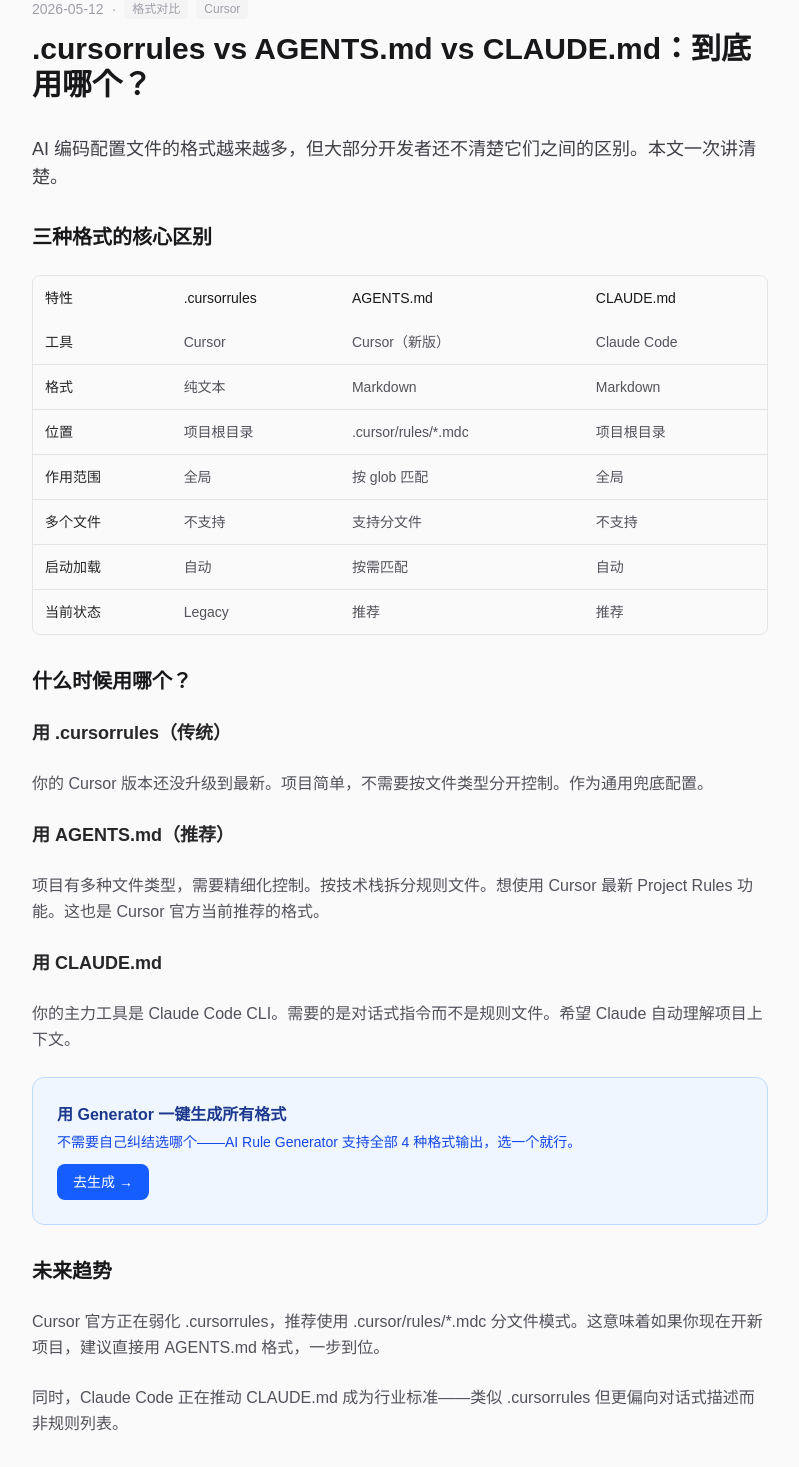
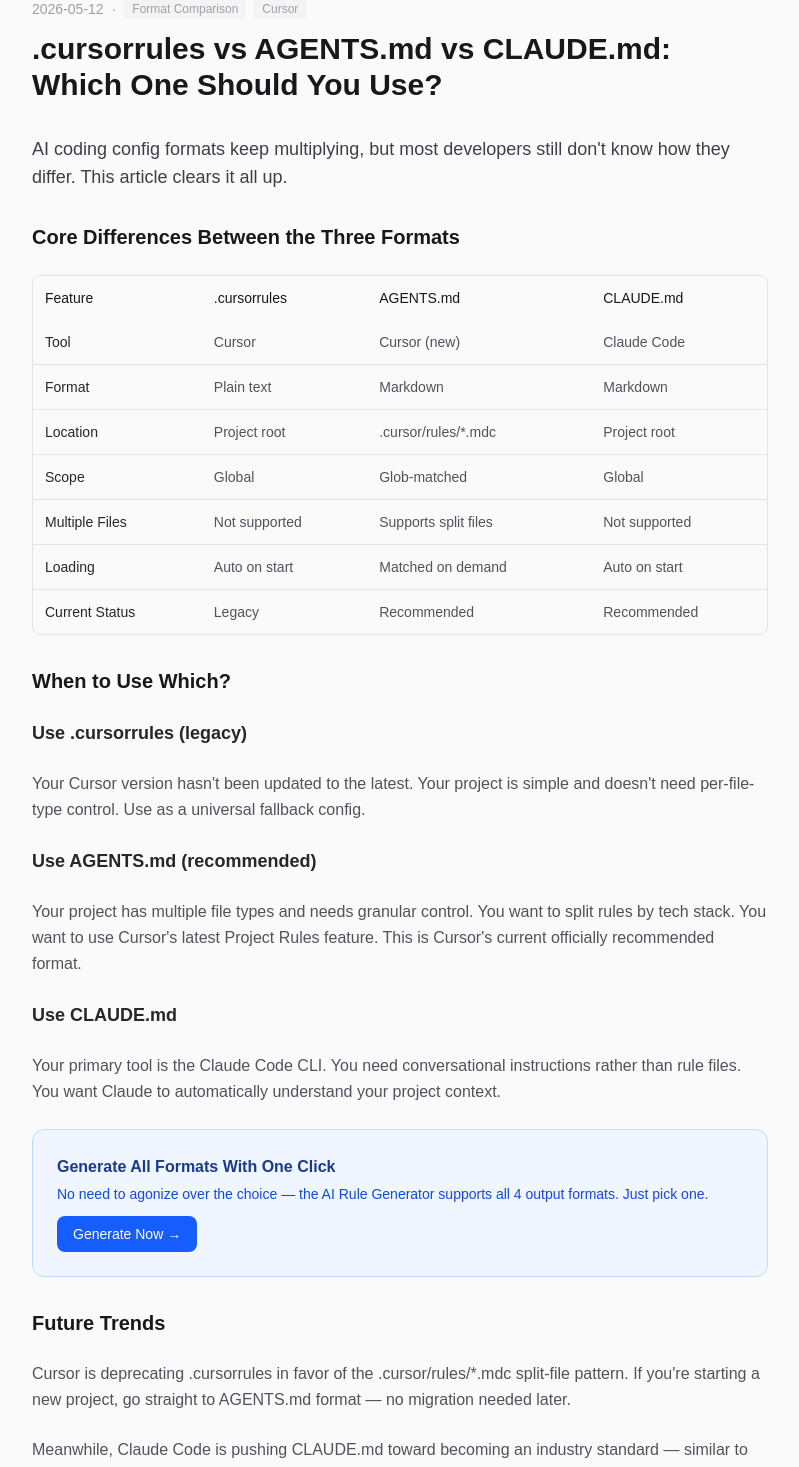
Before and after one commit to ningfd-ux/cursor-rules-cn, a Next.js app: page /blog/cursor-rules-vs-agents-md in a window 1280 px wide. Shown: the part 160-1627 px from the top of the page, without its empty margins (240-1039 px from the left). Built offline with nearby package versions, Linux system fonts and the light colour scheme; no server answers.

Commit message:
i18n: blog posts — ai-coding-workflow-beginners, how-to-write-cursor-rules translated
All blog metadata, titles, and content now English. 3 remaining blog posts to finish.

```diff
--- a/src/app/blog/ai-coding-workflow-beginners/page.tsx
+++ b/src/app/blog/ai-coding-workflow-beginners/page.tsx
@@ -17,54 +17,54 @@
         <header className="mb-8 not-prose">
           <div className="mb-3 flex items-center gap-2 text-sm text-zinc-400">
             <span>2026-05-12</span><span>·</span>
-            <span className="rounded bg-zinc-100 px-2 py-0.5 text-xs dark:bg-zinc-800">入门</span>
-            <span className="rounded bg-zinc-100 px-2 py-0.5 text-xs dark:bg-zinc-800">工作流</span>
+            <span className="rounded bg-zinc-100 px-2 py-0.5 text-xs dark:bg-zinc-800">Beginner</span>
+            <span className="rounded bg-zinc-100 px-2 py-0.5 text-xs dark:bg-zinc-800">Workflow</span>
           </div>
-          <h1 className="text-3xl font-bold text-zinc-900 dark:text-zinc-100">AI 编码工作流入门指南 2026</h1>
+          <h1 className="text-3xl font-bold text-zinc-900 dark:text-zinc-100">AI Coding Workflow Guide 2026</h1>
         </header>
 
         <section className="text-base leading-relaxed text-zinc-600 dark:text-zinc-400 space-y-6">
-          <p className="lead text-lg text-zinc-700 dark:text-zinc-300">刚接触 AI 编程工具？不知道从哪开始？本文帮你建立一套完整的工作流——安装、配置、日常开发到上线部署。</p>
+          <p className="lead text-lg text-zinc-700 dark:text-zinc-300">New to AI coding tools? Not sure where to start? This article helps you build a complete workflow — from setup and configuration to daily development and deployment.</p>
 
-          <h2 className="text-xl font-bold text-zinc-900 dark:text-zinc-100 mt-8">第一步：选工具</h2>
-          <p>2026 年主流的 AI 编程工具有四个：</p>
+          <h2 className="text-xl font-bold text-zinc-900 dark:text-zinc-100 mt-8">Step 1: Choose Your Tool</h2>
+          <p>There are four major AI coding tools in 2026:</p>
           <ul>
-            <li><strong>Cursor</strong> — AI 原生 IDE，最适合日常开发。Agent 模式支持多文件编辑和终端操作。</li>
-            <li><strong>Claude Code</strong> — 命令行工具，适合 CI/CD 和自动化任务。</li>
-            <li><strong>GitHub Copilot</strong> — VS Code 插件，适合已有 IDE 习惯的团队。</li>
-            <li><strong>Windsurf</strong> — AI IDE，Cascade 功能体验不错，价格比 Cursor 低。</li>
+            <li><strong>Cursor</strong> — AI-native IDE, best for daily development. Agent mode supports multi-file editing and terminal ops.</li>
+            <li><strong>Claude Code</strong> — CLI tool, ideal for CI/CD and automation tasks.</li>
+            <li><strong>GitHub Copilot</strong> — VS Code extension, great for teams already comfortable with their IDE.</li>
+            <li><strong>Windsurf</strong> — AI IDE with a solid Cascade feature, priced lower than Cursor.</li>
           </ul>
-          <p>新手建议从 <Link href="/compare/cursor-vs-copilot" className="text-blue-600 dark:text-blue-400">Cursor 开始</Link>，学习曲线最低，功能最完整。</p>
+          <p>Beginners should <Link href="/compare/cursor-vs-copilot" className="text-blue-600 dark:text-blue-400">start with Cursor</Link> — the lowest learning curve and most complete feature set.</p>
 
-          <h2 className="text-xl font-bold text-zinc-900 dark:text-zinc-100 mt-8">第二步：配置规则</h2>
-          <p>安装好 Cursor 后，最重要的就是配置 .cursorrules 文件。这个文件告诉 AI 你的技术栈、编码风格和项目规范。</p>
-          <p>你不需要手写。打开我们的 <Link href="/generator" className="text-blue-600 dark:text-blue-400">AI Rule Generator</Link>，选择你的技术栈，AI 自动生成完整的配置文件。下载后放到项目根目录即可。</p>
+          <h2 className="text-xl font-bold text-zinc-900 dark:text-zinc-100 mt-8">Step 2: Configure Rules</h2>
+          <p>Once Cursor is installed, the most important thing is configuring your .cursorrules file. This file tells AI your tech stack, coding style, and project conventions.</p>
+          <p>You don't need to write it by hand. Open our <Link href="/generator" className="text-blue-600 dark:text-blue-400">AI Rule Generator</Link>, pick your tech stack, and AI auto-generates a complete config file. Download it and drop it in your project root.</p>
 
-          <h2 className="text-xl font-bold text-zinc-900 dark:text-zinc-100 mt-8">第三步：日常开发流程</h2>
+          <h2 className="text-xl font-bold text-zinc-900 dark:text-zinc-100 mt-8">Step 3: Daily Development Workflow</h2>
           <div className="rounded-lg border border-zinc-200 bg-zinc-50 p-4 not-prose dark:border-zinc-700 dark:bg-zinc-800/50">
             <ol className="space-y-2 text-sm text-zinc-600 dark:text-zinc-400">
-              <li><strong>1. 用 Cursor 打开项目</strong> — AI 自动读取 .cursorrules</li>
-              <li><strong>2. Ctrl+K 打开 AI 对话</strong> — 用自然语言描述你要做的事</li>
-              <li><strong>3. AI 生成代码</strong> — 审查 diff，确认无误后接受</li>
-              <li><strong>4. Ctrl+Enter 运行测试</strong> — 确保不破坏现有功能</li>
-              <li><strong>5. 提交代码</strong> — AI 帮你写 commit message</li>
+              <li><strong>1. Open your project in Cursor</strong> — AI auto-reads .cursorrules</li>
+              <li><strong>2. Press Ctrl+K to open AI chat</strong> — Describe what you want in natural language</li>
+              <li><strong>3. AI generates code</strong> — Review the diff, accept once verified</li>
+              <li><strong>4. Press Ctrl+Enter to run tests</strong> — Make sure nothing is broken</li>
+              <li><strong>5. Commit your code</strong> — AI helps write the commit message</li>
             </ol>
           </div>
-          <p>这套流程看起来简单，但关键是第一步——没有好的 .cursorrules，AI 输出的代码质量全靠运气。</p>
+          <p>This workflow looks simple, but step one is critical — without a good .cursorrules file, AI output quality is a roll of the dice.</p>
 
-          <h2 className="text-xl font-bold text-zinc-900 dark:text-zinc-100 mt-8">第四步：避坑</h2>
+          <h2 className="text-xl font-bold text-zinc-900 dark:text-zinc-100 mt-8">Step 4: Avoid Common Pitfalls</h2>
           <ul>
-            <li><strong>不要一次让 AI 做太多事</strong> — 拆分成小任务，逐个完成</li>
-            <li><strong>永远审查 AI 生成的代码</strong> — AI 会写看起来正确但实际上有问题的代码</li>
-            <li><strong>规则文件要定期更新</strong> — 项目演进后，规则也要跟上</li>
-            <li><strong>不要完全依赖 AI</strong> — 理解代码逻辑，AI 是你的加速器不是替代品</li>
+            <li><strong>Don't ask AI to do too much at once</strong> — Break work into small tasks and tackle them one by one</li>
+            <li><strong>Always review AI-generated code</strong> — AI can produce code that looks correct but has real bugs</li>
+            <li><strong>Keep your rules file up to date</strong> — As your project evolves, your rules should too</li>
+            <li><strong>Don't rely 100% on AI</strong> — Understand the code logic. AI is your accelerator, not your replacement</li>
           </ul>
 
-          <h2 className="text-xl font-bold text-zinc-900 dark:text-zinc-100 mt-8">下一步</h2>
+          <h2 className="text-xl font-bold text-zinc-900 dark:text-zinc-100 mt-8">Next Steps</h2>
           <ul>
-            <li><Link href="/frameworks/react" className="text-blue-600 dark:text-blue-400">浏览 React 项目规则</Link> — 查看现成的配置示例</li>
-            <li><Link href="/compare" className="text-blue-600 dark:text-blue-400">工具对比</Link> — 了解不同 AI 编程工具的优劣</li>
-            <li><Link href="/generator" className="text-blue-600 dark:text-blue-400">用 Generator 生成你的第一份规则</Link></li>
+            <li><Link href="/frameworks/react" className="text-blue-600 dark:text-blue-400">Browse React Project Rules</Link> — Check out ready-to-use config examples</li>
+            <li><Link href="/compare" className="text-blue-600 dark:text-blue-400">Tool Comparison</Link> — Understand the pros and cons of different AI coding tools</li>
+            <li><Link href="/generator" className="text-blue-600 dark:text-blue-400">Generate Your First Rules File with the Generator</Link></li>
           </ul>
         </section>
       </article>
--- a/src/app/blog/cursor-rules-vs-agents-md/page.tsx
+++ b/src/app/blog/cursor-rules-vs-agents-md/page.tsx
@@ -4,8 +4,8 @@
 import BlogFooter from "@/components/BlogFooter";
 
 export const metadata: Metadata = {
-  title: ".cursorrules vs AGENTS.md vs CLAUDE.md：到底用哪个？",
-  description: "三种 AI 编码配置文件的格式对比、适用场景和最佳实践。Cursor 新旧格式、Claude Code 和 Copilot 怎么选？",
+  title: ".cursorrules vs AGENTS.md vs CLAUDE.md: Which One Should You Use?",
+  description: "A comparison of three AI coding config file formats — their use cases and best practices. Cursor old vs new format, Claude Code, and Copilot — how to choose?",
 };
 
 export default function PostPage() {
@@ -17,22 +17,22 @@
         <header className="mb-8 not-prose">
           <div className="mb-3 flex items-center gap-2 text-sm text-zinc-400">
             <span>2026-05-12</span><span>·</span>
-            <span className="rounded bg-zinc-100 px-2 py-0.5 text-xs dark:bg-zinc-800">格式对比</span>
+            <span className="rounded bg-zinc-100 px-2 py-0.5 text-xs dark:bg-zinc-800">Format Comparison</span>
             <span className="rounded bg-zinc-100 px-2 py-0.5 text-xs dark:bg-zinc-800">Cursor</span>
           </div>
-          <h1 className="text-3xl font-bold text-zinc-900 dark:text-zinc-100">.cursorrules vs AGENTS.md vs CLAUDE.md：到底用哪个？</h1>
+          <h1 className="text-3xl font-bold text-zinc-900 dark:text-zinc-100">.cursorrules vs AGENTS.md vs CLAUDE.md: Which One Should You Use?</h1>
         </header>
 
         <section className="text-base leading-relaxed text-zinc-600 dark:text-zinc-400 space-y-6">
-          <p className="lead text-lg text-zinc-700 dark:text-zinc-300">AI 编码配置文件的格式越来越多，但大部分开发者还不清楚它们之间的区别。本文一次讲清楚。</p>
+          <p className="lead text-lg text-zinc-700 dark:text-zinc-300">AI coding config formats keep multiplying, but most developers still don't know how they differ. This article clears it all up.</p>
 
-          <h2 className="text-xl font-bold text-zinc-900 dark:text-zinc-100 mt-8">三种格式的核心区别</h2>
+          <h2 className="text-xl font-bold text-zinc-900 dark:text-zinc-100 mt-8">Core Differences Between the Three Formats</h2>
 
           <div className="overflow-auto rounded-lg border border-zinc-200 not-prose dark:border-zinc-700">
             <table className="w-full text-sm">
               <thead>
                 <tr className="bg-zinc-50 dark:bg-zinc-800">
-                  <th className="p-3 text-left font-medium text-zinc-900 dark:text-zinc-100">特性</th>
+                  <th className="p-3 text-left font-medium text-zinc-900 dark:text-zinc-100">Feature</th>
                   <th className="p-3 text-left font-medium text-zinc-900 dark:text-zinc-100">.cursorrules</th>
                   <th className="p-3 text-left font-medium text-zinc-900 dark:text-zinc-100">AGENTS.md</th>
                   <th className="p-3 text-left font-medium text-zinc-900 dark:text-zinc-100">CLAUDE.md</th>
@@ -40,13 +40,13 @@
               </thead>
               <tbody className="divide-y divide-zinc-200 dark:divide-zinc-700">
                 {[
-                  ["工具", "Cursor", "Cursor（新版）", "Claude Code"],
-                  ["格式", "纯文本", "Markdown", "Markdown"],
-                  ["位置", "项目根目录", ".cursor/rules/*.mdc", "项目根目录"],
-                  ["作用范围", "全局", "按 glob 匹配", "全局"],
-                  ["多个文件", "不支持", "支持分文件", "不支持"],
-                  ["启动加载", "自动", "按需匹配", "自动"],
-                  ["当前状态", "Legacy", "推荐", "推荐"],
+                  ["Tool", "Cursor", "Cursor (new)", "Claude Code"],
+                  ["Format", "Plain text", "Markdown", "Markdown"],
+                  ["Location", "Project root", ".cursor/rules/*.mdc", "Project root"],
+                  ["Scope", "Global", "Glob-matched", "Global"],
+                  ["Multiple Files", "Not supported", "Supports split files", "Not supported"],
+                  ["Loading", "Auto on start", "Matched on demand", "Auto on start"],
+                  ["Current Status", "Legacy", "Recommended", "Recommended"],
                 ].map((row, i) => (
                   <tr key={i} className="text-zinc-600 dark:text-zinc-400">
                     {row.map((cell, j) => (
@@ -58,31 +58,31 @@
             </table>
           </div>
 
-          <h2 className="text-xl font-bold text-zinc-900 dark:text-zinc-100 mt-8">什么时候用哪个？</h2>
+          <h2 className="text-xl font-bold text-zinc-900 dark:text-zinc-100 mt-8">When to Use Which?</h2>
 
-          <h3 className="text-lg font-semibold text-zinc-800 dark:text-zinc-200 mt-6">用 .cursorrules（传统）</h3>
-          <p>你的 Cursor 版本还没升级到最新。项目简单，不需要按文件类型分开控制。作为通用兜底配置。</p>
+          <h3 className="text-lg font-semibold text-zinc-800 dark:text-zinc-200 mt-6">Use .cursorrules (legacy)</h3>
+          <p>Your Cursor version hasn't been updated to the latest. Your project is simple and doesn't need per-file-type control. Use as a universal fallback config.</p>
 
-          <h3 className="text-lg font-semibold text-zinc-800 dark:text-zinc-200 mt-6">用 AGENTS.md（推荐）</h3>
-          <p>项目有多种文件类型，需要精细化控制。按技术栈拆分规则文件。想使用 Cursor 最新 Project Rules 功能。这也是 Cursor 官方当前推荐的格式。</p>
+          <h3 className="text-lg font-semibold text-zinc-800 dark:text-zinc-200 mt-6">Use AGENTS.md (recommended)</h3>
+          <p>Your project has multiple file types and needs granular control. You want to split rules by tech stack. You want to use Cursor's latest Project Rules feature. This is Cursor's current officially recommended format.</p>
 
-          <h3 className="text-lg font-semibold text-zinc-800 dark:text-zinc-200 mt-6">用 CLAUDE.md</h3>
-          <p>你的主力工具是 Claude Code CLI。需要的是对话式指令而不是规则文件。希望 Claude 自动理解项目上下文。</p>
+          <h3 className="text-lg font-semibold text-zinc-800 dark:text-zinc-200 mt-6">Use CLAUDE.md</h3>
+          <p>Your primary tool is the Claude Code CLI. You need conversational instructions rather than rule files. You want Claude to automatically understand your project context.</p>
 
           <div className="rounded-xl border border-blue-200 bg-blue-50 p-6 not-prose dark:border-blue-800 dark:bg-blue-950">
-            <h3 className="font-semibold text-blue-900 dark:text-blue-200">用 Generator 一键生成所有格式</h3>
-            <p className="mt-1 text-sm text-blue-700 dark:text-blue-300">不需要自己纠结选哪个——AI Rule Generator 支持全部 4 种格式输出，选一个就行。</p>
-            <Link href="/generator" className="mt-3 inline-block rounded-lg bg-blue-600 px-4 py-2 text-sm font-medium text-white hover:bg-blue-700">去生成 →</Link>
+            <h3 className="font-semibold text-blue-900 dark:text-blue-200">Generate All Formats With One Click</h3>
+            <p className="mt-1 text-sm text-blue-700 dark:text-blue-300">No need to agonize over the choice — the AI Rule Generator supports all 4 output formats. Just pick one.</p>
+            <Link href="/generator" className="mt-3 inline-block rounded-lg bg-blue-600 px-4 py-2 text-sm font-medium text-white hover:bg-blue-700">Generate Now →</Link>
           </div>
 
-          <h2 className="text-xl font-bold text-zinc-900 dark:text-zinc-100 mt-8">未来趋势</h2>
-          <p>Cursor 官方正在弱化 .cursorrules，推荐使用 .cursor/rules/*.mdc 分文件模式。这意味着如果你现在开新项目，建议直接用 AGENTS.md 格式，一步到位。</p>
-          <p>同时，Claude Code 正在推动 CLAUDE.md 成为行业标准——类似 .cursorrules 但更偏向对话式描述而非规则列表。</p>
+          <h2 className="text-xl font-bold text-zinc-900 dark:text-zinc-100 mt-8">Future Trends</h2>
+          <p>Cursor is deprecating .cursorrules in favor of the .cursor/rules/*.mdc split-file pattern. If you're starting a new project, go straight to AGENTS.md format — no migration needed later.</p>
+          <p>Meanwhile, Claude Code is pushing CLAUDE.md toward becoming an industry standard — similar to .cursorrules but more conversational than a rule list.</p>
 
-          <h2 className="text-xl font-bold text-zinc-900 dark:text-zinc-100 mt-8">我们的建议</h2>
-          <p><strong>新项目：</strong>直接用 AGENTS.md（Cursor 新版）或 CLAUDE.md（Claude Code）。</p>
-          <p><strong>现有项目：</strong>保留 .cursorrules 不动，逐步迁移到新版格式。</p>
-          <p><strong>通用方案：</strong>用我们的 <Link href="/generator" className="text-blue-600 hover:text-blue-700 dark:text-blue-400">AI Rule Generator</Link> 一次性生成你需要的格式。</p>
+          <h2 className="text-xl font-bold text-zinc-900 dark:text-zinc-100 mt-8">Our Recommendation</h2>
+          <p><strong>New projects:</strong> Use AGENTS.md (Cursor new format) or CLAUDE.md (Claude Code) directly.</p>
+          <p><strong>Existing projects:</strong> Keep .cursorrules as-is and gradually migrate to the new format.</p>
+          <p><strong>Universal solution:</strong> Use our <Link href="/generator" className="text-blue-600 hover:text-blue-700 dark:text-blue-400">AI Rule Generator</Link> to produce whatever format you need in one go.</p>
         </section>
       </article>
       <BlogFooter />
--- a/src/data/rules.ts
+++ b/src/data/rules.ts
@@ -186,11 +186,11 @@
   },
   {
 slug: "cursor-python-rules",
-title: "Cursor + Python 高效开发的编码规则",
+title: "Python Coding Standards for Cursor",
 category: "cursor",
-description: "Python 项目中使用 Cursor 的编码规则和最佳实践。",
+description: "Coding rules and best practices for Python projects in Cursor.",
 icon: "🐍",
-tags: ["cursor", "python", "后端"],
+tags: ["cursor", "python", "backend"],
 updatedAt: "2026-05-03",
 appliesTo: "Cursor 0.40+",
 content: `# Cursor Python 开发规则
@@ -236,11 +236,11 @@
   },
   {
 slug: "cursor-git-workflow",
-title: "Cursor 中 Git 工作流的最佳实践规则",
+title: "Git Workflow Best Practices for Cursor",
 category: "cursor",
-description: "在 Cursor 中使用 Git 的规范工作流和提交规则。",
+description: "Standardized Git workflow and commit conventions for Cursor.",
 icon: "🔀",
-tags: ["cursor", "git", "工作流"],
+tags: ["cursor", "git", "workflow"],
 updatedAt: "2026-04-25",
 content: `# Cursor Git 工作流规则
 
@@ -279,11 +279,11 @@
   },
   {
 slug: "cursor-typescript-rules",
-title: "Cursor TypeScript 严格模式配置规则",
+title: "TypeScript Strict Mode Rules for Cursor",
 category: "cursor",
-description: "TypeScript 项目启用严格模式的编码规则。",
+description: "Coding rules for TypeScript projects with strict mode enabled.",
 icon: "📘",
-tags: ["cursor", "typescript", "严格模式"],
+tags: ["cursor", "typescript", "strict-mode"],
 updatedAt: "2026-05-04",
 appliesTo: "Cursor 0.40+",
 content: `# Cursor TypeScript 严格模式规则
@@ -327,11 +327,11 @@
   },
   {
 slug: "claude-code-general",
-title: "Claude Code 入门必读的通用规则",
+title: "Claude Code Starter Guide: Essential Rules",
 category: "claude",
-description: "使用 Claude Code 进行 AI 编程的通用规则和最佳 Prompt。",
+description: "General rules and optimal prompts for AI coding with Claude Code.",
 icon: "🤖",
-tags: ["claude-code", "通用", "prompt"],
+tags: ["claude-code", "general", "prompt"],
 updatedAt: "2026-04-30",
 appliesTo: "Claude Code 0.1+",
 content: `# Claude Code 通用规则
@@ -370,9 +370,9 @@
   },
   {
 slug: "claude-code-react",
-title: "用 Claude Code 写 React 的高效 Prompt",
+title: "Effective React Prompts for Claude Code",
 category: "claude",
-description: "针对 React 项目的 Claude Code 专用 Prompt 模板。",
+description: "Prompt templates tailored for React projects in Claude Code.",
 icon: "⚛️",
 tags: ["claude-code", "react", "prompt"],
 updatedAt: "2026-05-05",
@@ -401,11 +401,11 @@
   },
   {
 slug: "claude-code-workflow",
-title: "Claude Code 日常开发工作流最佳实践",
+title: "Claude Code Daily Development Workflow",
 category: "claude",
-description: "Claude Code 在日常开发中的最佳工作流程。",
+description: "Best practices for daily development workflows with Claude Code.",
 icon: "🔄",
-tags: ["claude-code", "工作流", "最佳实践"],
+tags: ["claude-code", "workflow", "best-practices"],
 updatedAt: "2026-05-06",
 appliesTo: "Claude Code 0.1+",
 content: `# Claude Code 工作流规则
@@ -441,11 +441,11 @@
   },
   {
 slug: "claude-code-prompts",
-title: "Claude Code 最实用的 Prompt 模板合集",
+title: "Claude Code Prompt Templates Collection",
 category: "claude",
-description: "收集 Claude Code 最实用的 Prompt 模板和使用技巧。",
+description: "A curated collection of the most practical Claude Code prompt templates and usage tips.",
 icon: "💡",
-tags: ["claude-code", "prompt", "模板"],
+tags: ["claude-code", "prompt", "templates"],
 updatedAt: "2026-05-01",
 content: `# Claude Code 高效 Prompt 大全
 
@@ -482,11 +482,11 @@
   },
   {
 slug: "copilot-general",
-title: "GitHub Copilot 新手必看的使用规则",
+title: "GitHub Copilot Beginner's Guide",
 category: "copilot",
-description: "GitHub Copilot 的使用规则和最佳实践。",
+description: "Usage rules and best practices for GitHub Copilot.",
 icon: "🪁",
-tags: ["copilot", "通用", "最佳实践"],
+tags: ["copilot", "general", "best-practices"],
 updatedAt: "2026-04-29",
 content: `# GitHub Copilot 通用规则
 
@@ -518,11 +518,11 @@
   },
   {
 slug: "copilot-instructions",
-title: "配置 Copilot 项目指令的最佳实践",
+title: "Configuring Copilot Project Instructions",
 category: "copilot",
-description: "通过 copilot-instructions.md 配置项目级 Copilot 行为。",
+description: "Configure project-level Copilot behavior via copilot-instructions.md.",
 icon: "📋",
-tags: ["copilot", "配置", "instructions"],
+tags: ["copilot", "configuration", "instructions"],
 updatedAt: "2026-05-03",
 content: `# GitHub Copilot 项目指令配置
 
@@ -562,11 +562,11 @@
   },
   {
     slug: "copilot-testing",
-    title: "用 Copilot 自动生成测试代码的技巧",
+    title: "Auto-Generating Tests with Copilot",
     category: "copilot",
-    description: "使用 GitHub Copilot 编写测试代码的最佳实践。",
+    description: "Best practices for writing tests with GitHub Copilot.",
     icon: "🧪",
-    tags: ["copilot", "测试", "jest"],
+    tags: ["copilot", "testing", "jest"],
     updatedAt: "2026-04-27",
     content: `# Copilot 辅助测试编写
 
```
